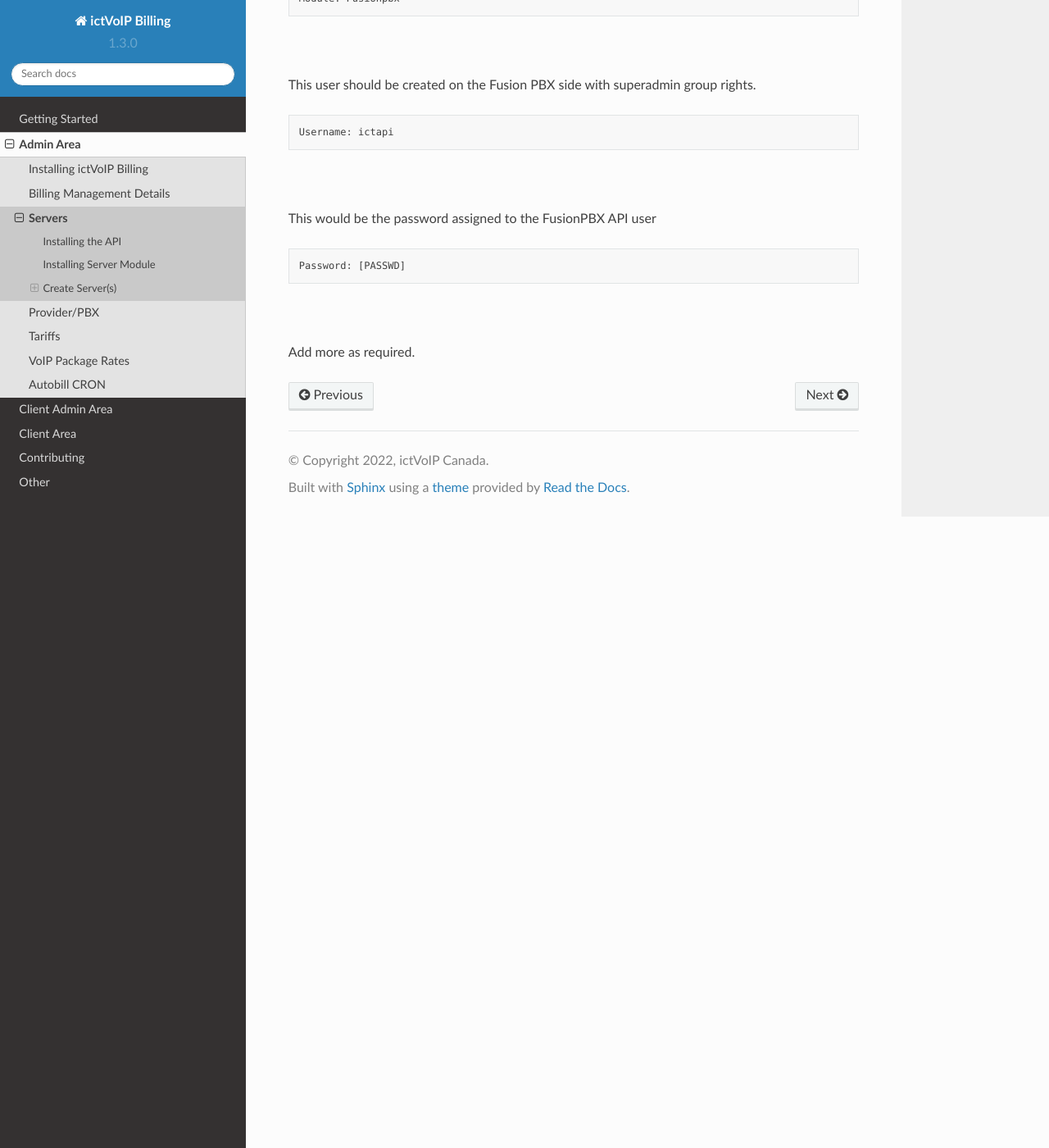
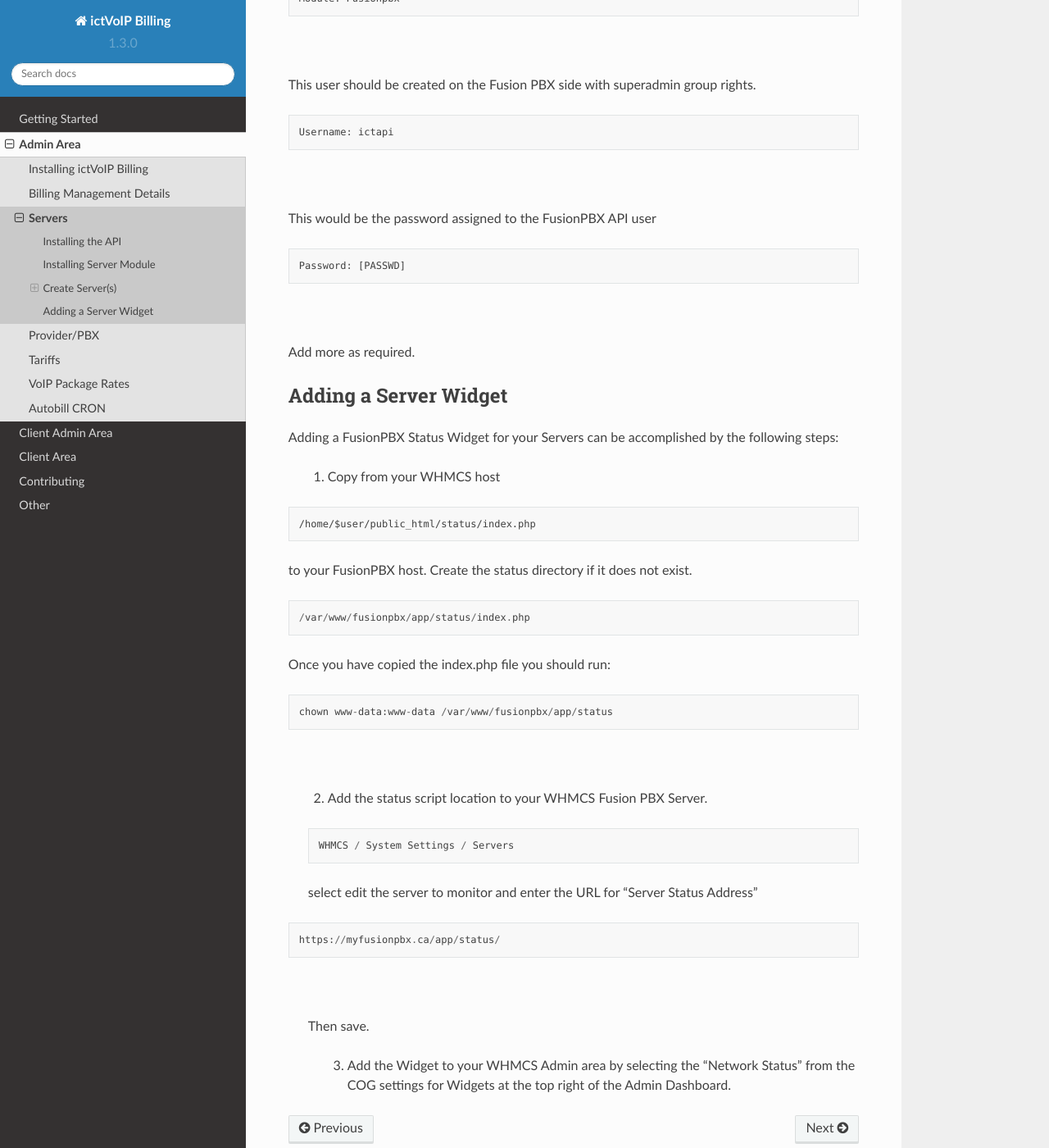
Before and after one commit to ictvoip/ictvoip-docs, a Sphinx documentation site: the page built from docs/source/admin/servers.rst, in a window 1280 px wide and 1400 px high, scrolled down 4333 px. Shown: the whole window at 82% size. Built offline with Sphinx 7.4.7 and the Read the Docs theme 2.0.0, drawn with Linux system fonts in a browser that asks for light colours; pages that are not in the unit, such as notebooks, are missing from menus.

Commit message:
Update servers.rst

```diff
--- a/docs/source/admin/servers.rst
+++ b/docs/source/admin/servers.rst
@@ -169,3 +169,48 @@ This would be the password assigned to the FusionPBX API user
 
 
 Add more as required.
+
+
+Adding a Server Widget
+************************
+
+Adding a FusionPBX Status Widget for your Servers can be accomplished by the following steps:
+
+ 1) Copy from your WHMCS host
+::
+
+ /home/$user/public_html/status/index.php
+
+|
+  to your FusionPBX host. Create the status directory if it does not exist.
+::
+
+ /var/www/fusionpbx/app/status/index.php
+
+|
+   Once you have copied the index.php file you should run:
+
+::
+
+ chown www-data:www-data /var/www/fusionpbx/app/status
+
+|
+
+ 2) Add the status script location to your WHMCS Fusion PBX Server.
+
+ ::
+
+  WHMCS / System Settings / Servers
+
+ |
+  select edit the server to monitor and enter the URL for "Server Status Address"
+
+::
+
+   https://myfusionpbx.ca/app/status/
+
+|
+
+ Then save.
+
+  3) Add the Widget to your WHMCS Admin area by selecting the "Network Status" from the COG settings for Widgets at the top right of the Admin Dashboard.
```
